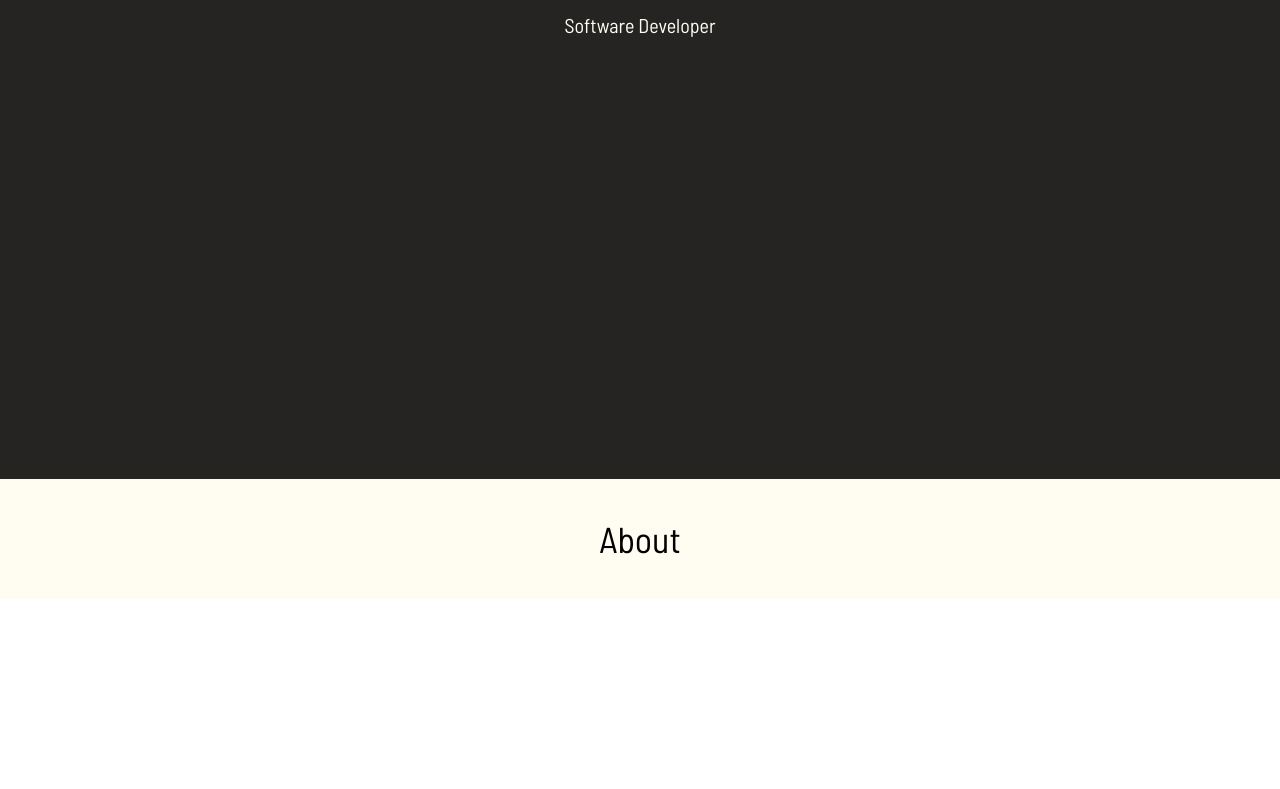
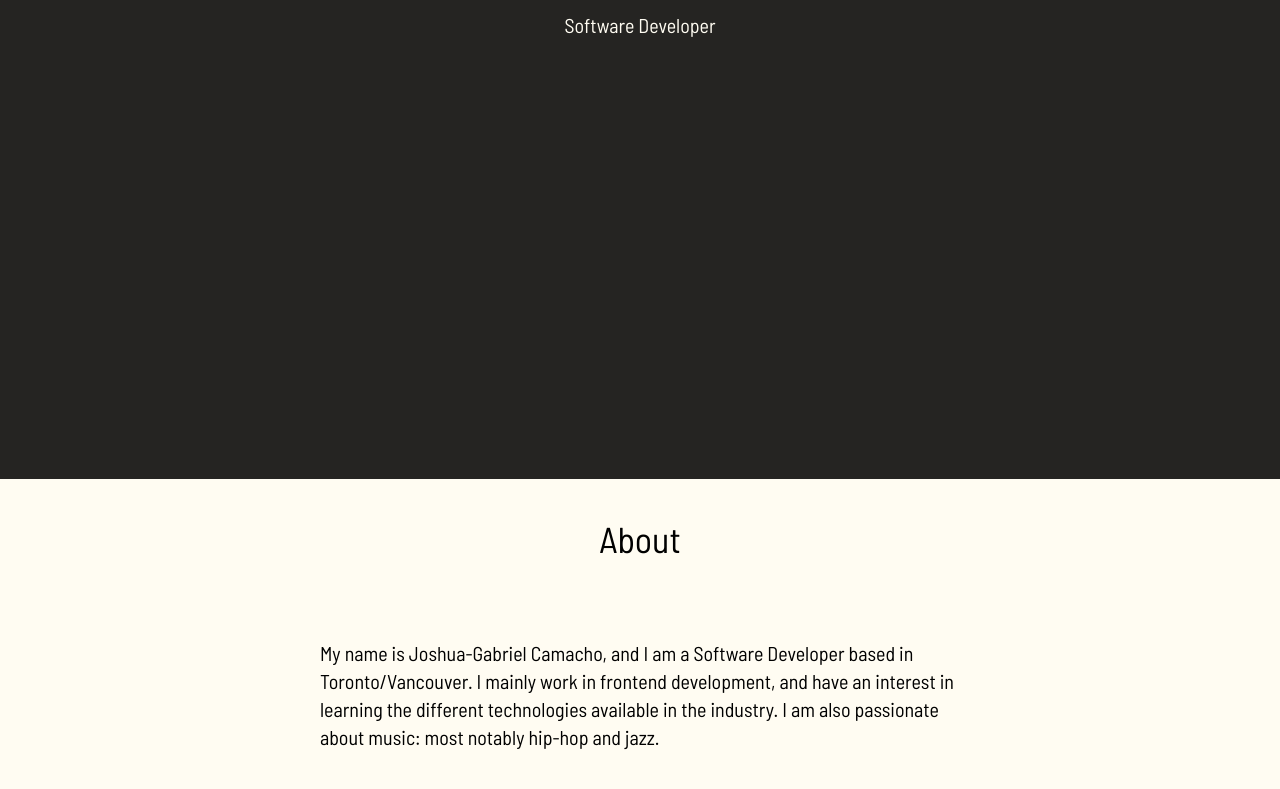
Before and after one commit to ACAUHS/portfolio, a React (Create React App) app: page / in a window 1280 px wide. Shown: the part 429-1218 px from the top of the page. Before the commit the page ends 1028 px from the top, so only its background shows below. Built offline with nearby package versions, Linux system fonts and the light colour scheme.

Commit message:
Add About section information

```diff
--- a/src/components/About.tsx
+++ b/src/components/About.tsx
@@ -1,7 +1,14 @@
 export const About = () => {
     return (
-        <div className="bg-whiter flex">
-            <div className="font-face-bsr mx-auto p-10 text-4xl min-h-1/2">About</div>
+        <div className="bg-whiter flex flex-col h-96 mx-auto">
+            <div className="header font-face-bsr mx-auto p-10 text-4xl min-h-1/2">About</div>
+            <div className="main-section flex">
+                <div className="container mx-auto font-face-bsr text-xl w-1/2 pt-10">
+                    My name is Joshua-Gabriel Camacho, and I am a Software Developer based in Toronto/Vancouver.
+                    I mainly work in frontend development, and have an interest in learning the different technologies
+                    available in the industry. I am also passionate about music: most notably hip-hop and jazz.
+                </div>
+            </div>
         </div>
     )
 }
```
